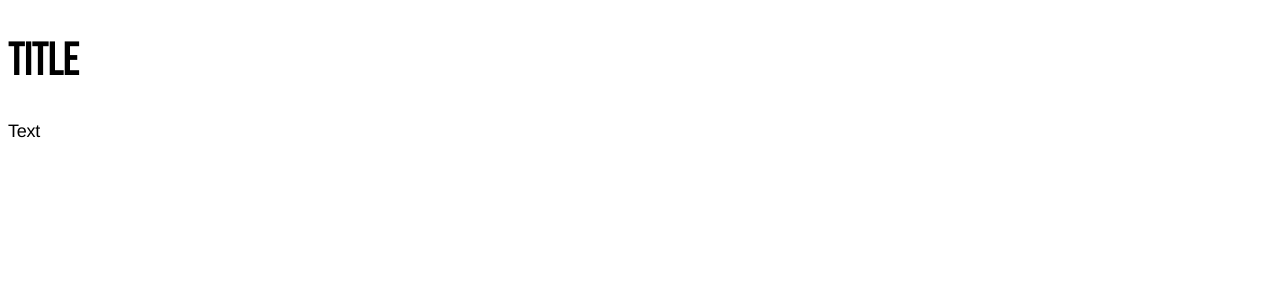
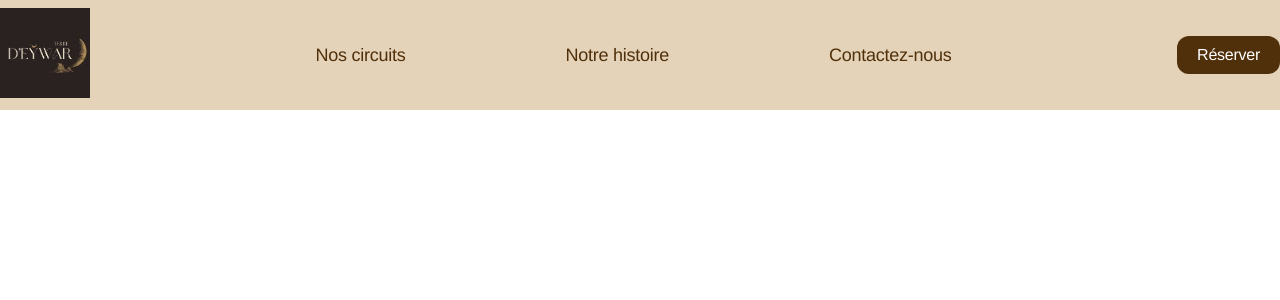
Before and after one commit to ninolam/terre-deywar, a Next.js app: page / in a window 1280 px wide. Shown: the top 300 px of the page. Built offline with nearby package versions, Linux system fonts and the light colour scheme.

Commit message:
add header

```diff
--- /dev/null
+++ b/src/components/common/Button.tsx
@@ -0,0 +1,22 @@
+import Link from 'next/link'
+import React from 'react'
+
+const Button = ({ text, classNameModifier, action, href }: { text: string, classNameModifier?: string, action?: () => void, href?: string }) => {
+  const buttonClass = `Button ${classNameModifier ? `Button--${classNameModifier}` : ''}`
+
+  if (href) {
+    return (
+      <Link
+        href={href}
+        onClick={action}
+        className={buttonClass}>
+        {text}
+      </Link>
+    )
+  }
+  return (
+    <button className={buttonClass} onClick={action}>{text}</button>
+  )
+}
+
+export default Button
--- a/src/components/common/Header.tsx
+++ b/src/components/common/Header.tsx
@@ -1,12 +1,42 @@
+import Image from 'next/image'
+import Link from 'next/link'
 import React from 'react'
+import Button from './Button'
 
 const Header = () => {
+  const links = [
+    {
+      label: 'Nos circuits',
+      href: '/circuits'
+    },
+    {
+      label: 'Notre histoire',
+      href: '/about'
+    },
+    {
+      label: 'Contactez-nous',
+      href: '/contact'
+    },
+  ]
 
   return (
-    <div className="Header">
-      <h1>Title</h1>
-      <p>Text</p>
-    </div>
+    <header className="Header">
+      <div className="Header__container">
+        <Link href="/">
+          <Image className="Header__logo" src="/logo.jpeg" alt="Logo" width={90} height={90} />
+        </Link>
+        <nav className="Header__nav">
+          <ul className="Header__links">
+            {links.map((link) => (
+              <li key={link.label}>
+                <Link className="Header__link" href={link.href}>{link.label}</Link>
+              </li>
+            ))}
+          </ul>
+        </nav>
+        <Button text="Réserver" classNameModifier="primary" />
+      </div>
+    </header>
   )
 }
 
--- /dev/null
+++ b/src/styles/common/Button.scss
@@ -0,0 +1,9 @@
+.Button {
+  background-color: $colorPrimary;
+  color: $white;
+  padding: 10px 20px;
+  border-radius: 12px;
+  font-size: $fontSizeSmall;
+  outline: none;
+  border: none;
+}
--- a/src/styles/common/Header.scss
+++ b/src/styles/common/Header.scss
@@ -1,3 +1,30 @@
 .Header {
+  background-color: $backgroundPrimary;
+  height: $headerHeight;
+  @include breakpoint(mobile) {
+    height: $headerHeightMobile;
+  }
+  &__container {
+    height: 100%;
+    @include container();
+    @include flexBetween();
+  }
 
+  &__logo {
+    width: 90px;
+    height: 90px;
+    @include breakpoint(mobile) {
+      width: 40px;
+      height: 40px;
+    }
+  }
+
+  &__links {
+    @include flex(10rem);
+  }
+
+  &__link {
+    font-size: $fontSizeRegular;
+    color: $colorPrimary;
+  }
 }
--- a/src/styles/globals.css
+++ /dev/null
@@ -1,22 +0,0 @@
-html,
-body {
-  max-width: 100vw;
-  overflow-x: hidden;
-}
-
-* {
-  box-sizing: border-box;
-  padding: 0;
-  margin: 0;
-}
-
-a {
-  color: inherit;
-  text-decoration: none;
-}
-
-@media (prefers-color-scheme: dark) {
-  html {
-    color-scheme: dark;
-  }
-}
--- a/src/styles/globals.scss
+++ b/src/styles/globals.scss
@@ -1,15 +1,45 @@
-@import url('https://fonts.googleapis.com/css2?family=Bebas+Neue&family=Inter:ital,opsz,wght@0,14..32,100..900;1,14..32,100..900&display=swap');
+@import url("https://fonts.googleapis.com/css2?family=Bebas+Neue&family=Inter:ital,opsz,wght@0,14..32,100..900;1,14..32,100..900&display=swap");
 
 @import "./utils/variables.scss";
 @import "./utils/mixins.scss";
 @import "./common/Header.scss";
+@import "./common/Button.scss";
 
+html,
 body {
-  p, span, a, button {
-    @include text();
-  }
+  max-width: 100vw;
+  overflow-x: hidden;
+}
 
-  h1, h2, h3, h4, h5, h6 {
-    @include title();
-  }
+* {
+  box-sizing: border-box;
+  padding: 0;
+  margin: 0;
 }
+
+a {
+  color: inherit;
+  text-decoration: none;
+}
+
+p,
+span,
+a,
+button {
+  @include text();
+}
+
+h1,
+h2,
+h3,
+h4,
+h5,
+h6 {
+  @include title();
+}
+
+ul {
+  list-style: none;
+  padding: 0;
+  margin: 0;
+}
--- a/src/styles/utils/mixins.scss
+++ b/src/styles/utils/mixins.scss
@@ -121,3 +121,17 @@ Breakpoints
   align-items: center;
   justify-content: space-between;
 }
+
+@mixin flex($gap: 0px) {
+  display: flex;
+  gap: $gap;
+}
+
+@mixin container {
+  max-width: $containerMaxWidth;
+  width: 100%;
+  margin: 0 auto;
+  @include breakpoint(mobile) {
+    max-width: 90%;
+  }
+}
--- a/src/styles/utils/variables.scss
+++ b/src/styles/utils/variables.scss
@@ -6,10 +6,14 @@ $black: #000000;
 
 $backgroundPrimary: #E4D3B9;
 
-$colorPrimary: #131313;
+$colorPrimary: #50300A;
+
+// FONTS
+$fontSizeRegular: 18px;
+$fontSizeSmall: 16px;
 
 // WIDTHS and HEIGHTS
-$headerHeight: 80px;
+$headerHeight: 110px;
 $headerHeightMobile: 50px;
 
 $footerHeight: 440px;
```
Also changed, not shown: public/logo.jpeg (added).
